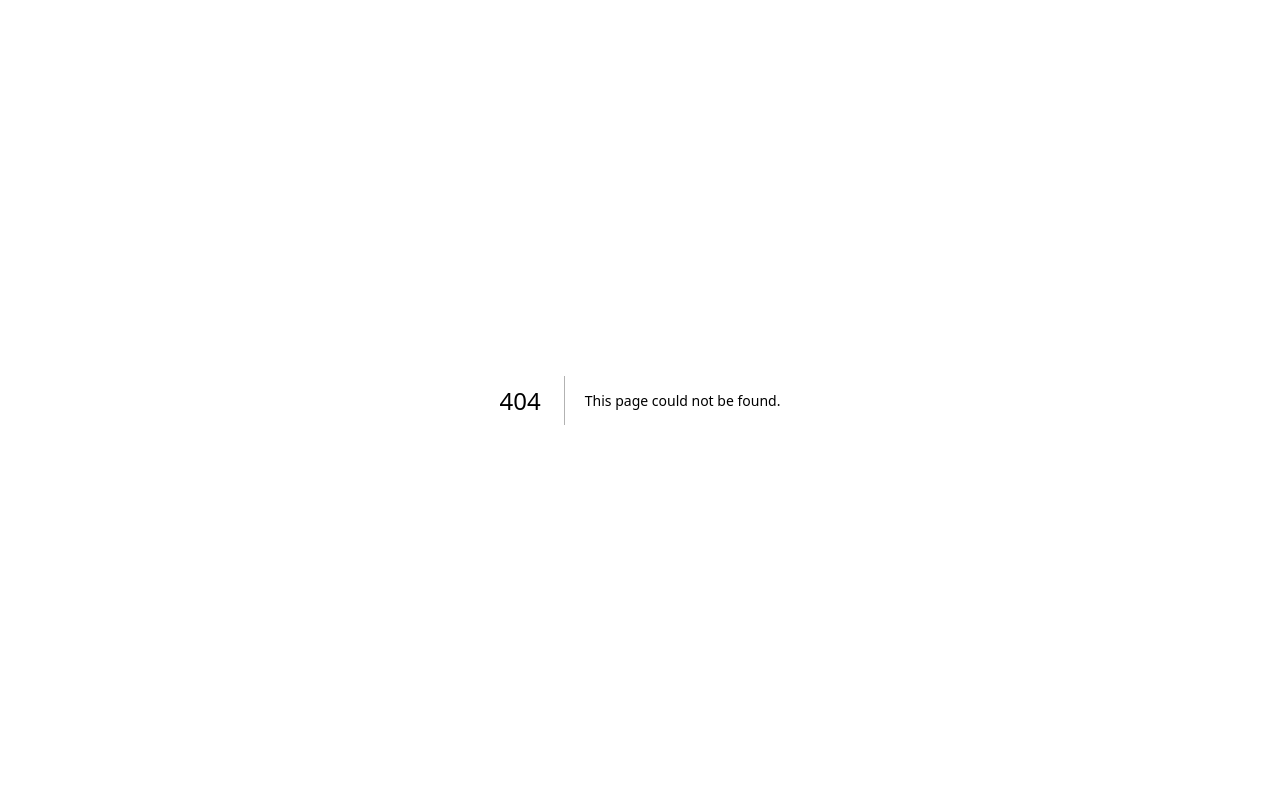
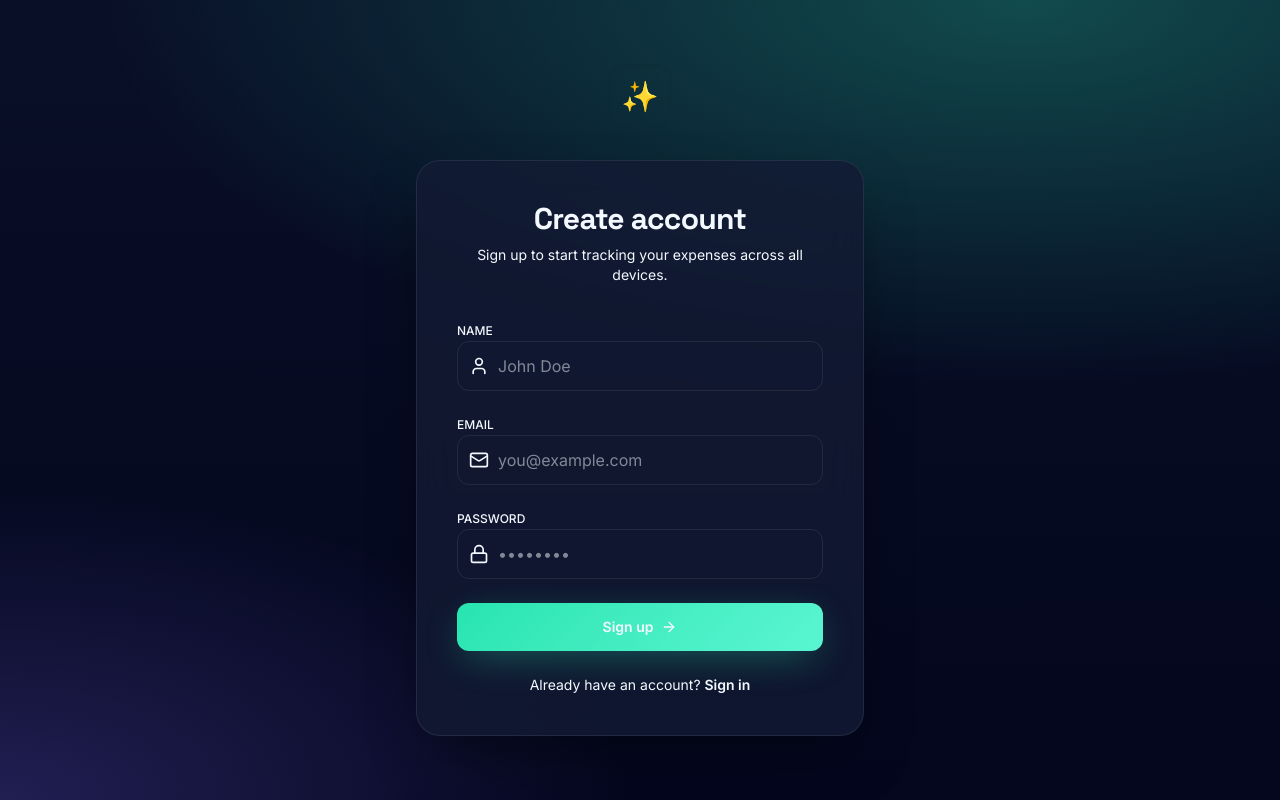
Before and after one commit to Kunal074/Smartpocket, a Next.js app: page /signup in a window 1280 px wide. Before the commit this address had no page. Built offline with nearby package versions, Linux system fonts and the light colour scheme.

Commit message:
Added auth pages wrapping login and signup forms

```diff
--- /dev/null
+++ b/app/(auth)/login/page.js
@@ -0,0 +1,26 @@
+import LoginForm from '@/components/auth/LoginForm';
+
+export const metadata = {
+  title: 'Sign In | SmartPocket',
+  description: 'Sign in to your SmartPocket account',
+};
+
+export default function LoginPage() {
+  return (
+    <div className="flex min-h-screen flex-col items-center justify-center p-4">
+      {/* Background decoration */}
+      <div className="absolute inset-0 -z-10 overflow-hidden">
+        <div className="absolute -left-1/4 -top-1/4 h-[800px] w-[800px] rounded-full bg-primary/20 blur-[120px]" />
+        <div className="absolute -bottom-1/4 -right-1/4 h-[800px] w-[800px] rounded-full bg-accent/30 blur-[120px]" />
+      </div>
+
+      <div className="mb-8 flex flex-col items-center">
+        <div className="flex h-16 w-16 items-center justify-center rounded-2xl bg-primary/10 text-3xl shadow-inner">
+          ✨
+        </div>
+      </div>
+
+      <LoginForm />
+    </div>
+  );
+}
--- /dev/null
+++ b/app/(auth)/signup/page.js
@@ -0,0 +1,26 @@
+import SignupForm from '@/components/auth/SignupForm';
+
+export const metadata = {
+  title: 'Create Account | SmartPocket',
+  description: 'Create a new SmartPocket account to track your expenses',
+};
+
+export default function SignupPage() {
+  return (
+    <div className="flex min-h-screen flex-col items-center justify-center p-4">
+      {/* Background decoration */}
+      <div className="absolute inset-0 -z-10 overflow-hidden">
+        <div className="absolute -left-1/4 -top-1/4 h-[800px] w-[800px] rounded-full bg-primary/20 blur-[120px]" />
+        <div className="absolute -bottom-1/4 -right-1/4 h-[800px] w-[800px] rounded-full bg-accent/30 blur-[120px]" />
+      </div>
+
+      <div className="mb-8 flex flex-col items-center">
+        <div className="flex h-16 w-16 items-center justify-center rounded-2xl bg-primary/10 text-3xl shadow-inner">
+          ✨
+        </div>
+      </div>
+
+      <SignupForm />
+    </div>
+  );
+}
```
